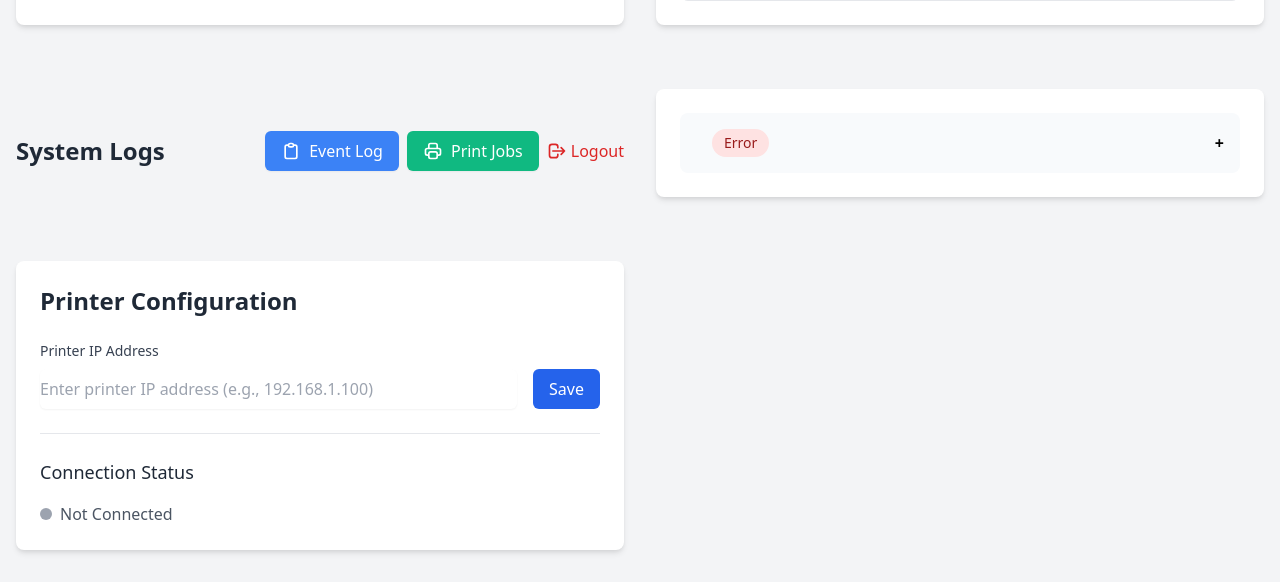
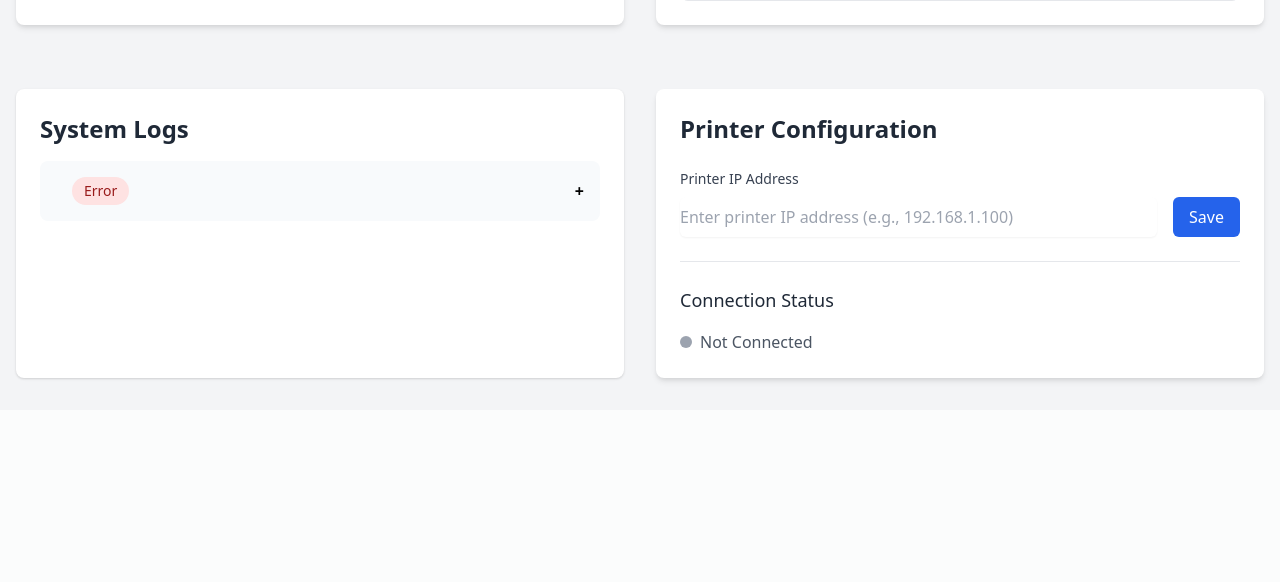
Before and after one commit to christophergault198/UltiUI, a Python web app: template src/templates/index.html in a window 1280 px wide. Shown: the part 3067-3649 px from the top of the page. After the commit the page ends 3451 px from the top, so only its background shows below. Run offline with Jinja, Linux system fonts and the light colour scheme; the template is opened without the code that fills it, so the values that code supplies are empty.

Commit message:
Refactored System Logs section in index.html to enhance UI with Tailwind CSS and dark mode support; streamlined layout and improved accessibility of log status display.

```diff
--- a/src/templates/index.html
+++ b/src/templates/index.html
@@ -1143,38 +1143,18 @@
             </div>
 
             <!-- 9. System Log Section -->
-            <div class="flex justify-between items-center mb-4">
-                <h2 class="text-2xl font-semibold text-gray-800">System Logs</h2>
-                <div class="flex space-x-2">
-                    <a href="/event-log" target="_blank" rel="noopener noreferrer" class="inline-flex items-center px-4 py-2 bg-blue-500 hover:bg-blue-600 text-white font-medium rounded-md shadow-sm transition-colors">
-                        <svg xmlns="http://www.w3.org/2000/svg" class="h-5 w-5 mr-2" fill="none" viewBox="0 0 24 24" stroke="currentColor">
-                            <path stroke-linecap="round" stroke-linejoin="round" stroke-width="2" d="M9 5H7a2 2 0 00-2 2v12a2 2 0 002 2h10a2 2 0 002-2V7a2 2 0 00-2-2h-2M9 5a2 2 0 002 2h2a2 2 0 002-2M9 5a2 2 0 012-2h2a2 2 0 012 2" />
-                        </svg>
-                        Event Log
-                    </a>
-                    <a href="/print-jobs" target="_blank" rel="noopener noreferrer" class="inline-flex items-center px-4 py-2 bg-green-500 hover:bg-green-600 text-white font-medium rounded-md shadow-sm transition-colors">
-                        <svg xmlns="http://www.w3.org/2000/svg" class="h-5 w-5 mr-2" fill="none" viewBox="0 0 24 24" stroke="currentColor">
-                            <path stroke-linecap="round" stroke-linejoin="round" stroke-width="2" d="M17 17h2a2 2 0 002-2v-4a2 2 0 00-2-2H5a2 2 0 00-2 2v4a2 2 0 002 2h2m2 4h6a2 2 0 002-2v-4a2 2 0 00-2-2H9a2 2 0 00-2 2v4a2 2 0 002 2zm8-12V5a2 2 0 00-2-2H9a2 2 0 00-2 2v4h10z" />
-                        </svg>
-                        Print Jobs
-                    </a>
-                    <a href="/logout" class="text-red-600 hover:text-red-800 dark:text-red-400 dark:hover:text-red-300 flex items-center">
-                        <svg xmlns="http://www.w3.org/2000/svg" class="h-5 w-5 mr-1" fill="none" viewBox="0 0 24 24" stroke="currentColor">
-                            <path stroke-linecap="round" stroke-linejoin="round" stroke-width="2" d="M17 16l4-4m0 0l-4-4m4 4H7m6 4v1a3 3 0 01-3 3H6a3 3 0 01-3-3V7a3 3 0 013-3h4a3 3 0 013 3v1" />
-                        </svg>
-                        Logout
-                    </a>
-                </div>
-            </div>
-            <div class="bg-white rounded-lg shadow-md p-6 mb-8">
-                <button type="button" class="collapsible flex items-center justify-between">
+            <div class="bg-white dark:bg-gray-800 rounded-lg shadow p-6">
+                <h2 class="text-2xl font-semibold text-gray-800 dark:text-gray-200">System Logs</h2>
+                <div class="mt-4">
+                    <button type="button" class="collapsible flex items-center justify-between w-full">
                         <div class="flex items-center">
-                        <span id="log-status" class="ml-4 px-3 py-1 text-sm font-medium bg-gray-100 text-gray-800 rounded-full">Idle</span>
+                            <span id="log-status" class="ml-4 px-3 py-1 text-sm font-medium bg-gray-100 dark:bg-gray-700 text-gray-800 dark:text-gray-200 rounded-full">Idle</span>
                         </div>
                     </button>
                     <div class="collapsible-content">
                         <div id="log-container" class="log-container mt-4">
                             <!-- Log entries will be inserted here -->
+                        </div>
                     </div>
                 </div>
             </div>
@@ -3075,4 +3055,3 @@
 </body>
 </html>
 </rewritten_file>
-</rewritten_file>
```
Lines whose indentation alone changed are shown as unchanged.
